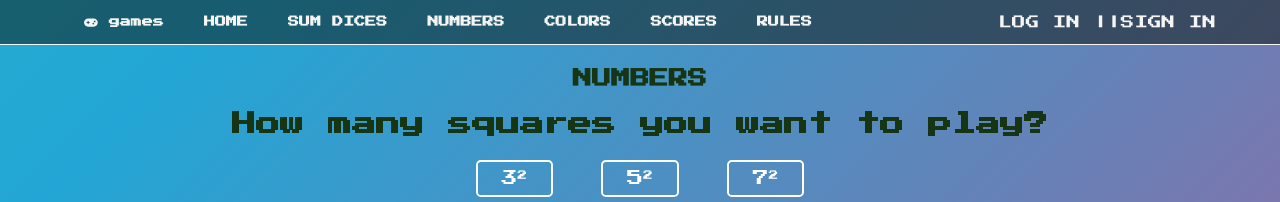
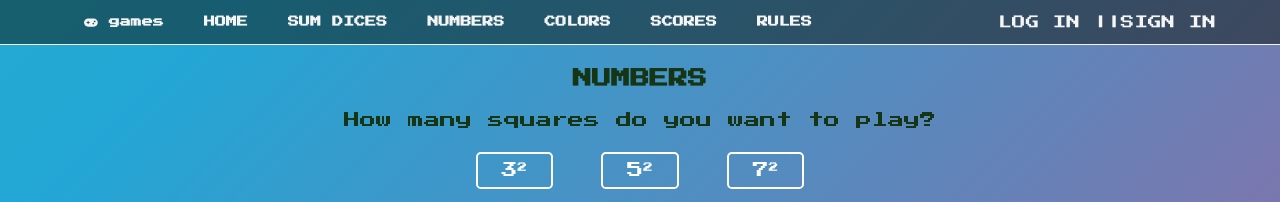
Before and after one commit to IvanSanczewski/dices, a Vue app: page /numbers in a window 1280 px wide. Shown: the top 202 px of the page. Built offline with nearby package versions, Linux system fonts and the light colour scheme; no server answers; the database is empty.

Commit message:
Stablish class for game choices

```diff
--- a/src/assets/CSS/numbers.css
+++ b/src/assets/CSS/numbers.css
@@ -11,6 +11,11 @@ sup {
     font-family: 'Press Start 2P', cursive;
     color: #153515;
     text-align: center;
+}
+
+.game__choice{
+    font-size: 1em;
+    font-weight: 200;
 }
 
 .numbers-btn {
--- a/src/views/Numbers.vue
+++ b/src/views/Numbers.vue
@@ -4,7 +4,7 @@
             <h1 class="game__title">NUMBERS</h1>
         </div>
         <div class="choose-level">
-            <h2>How many squares you want to play?</h2>
+            <h2 class="game__choice">How many squares do you want to play?</h2>
                 <button class="numbers-btn" @click="storeNumbers.setSquare(3)">3<sup>2</sup></button>
                 <button class="numbers-btn" @click="storeNumbers.setSquare(5)">5<sup>2</sup></button>
                 <button class="numbers-btn" @click="storeNumbers.setSquare(7)">7<sup>2</sup></button>
```
